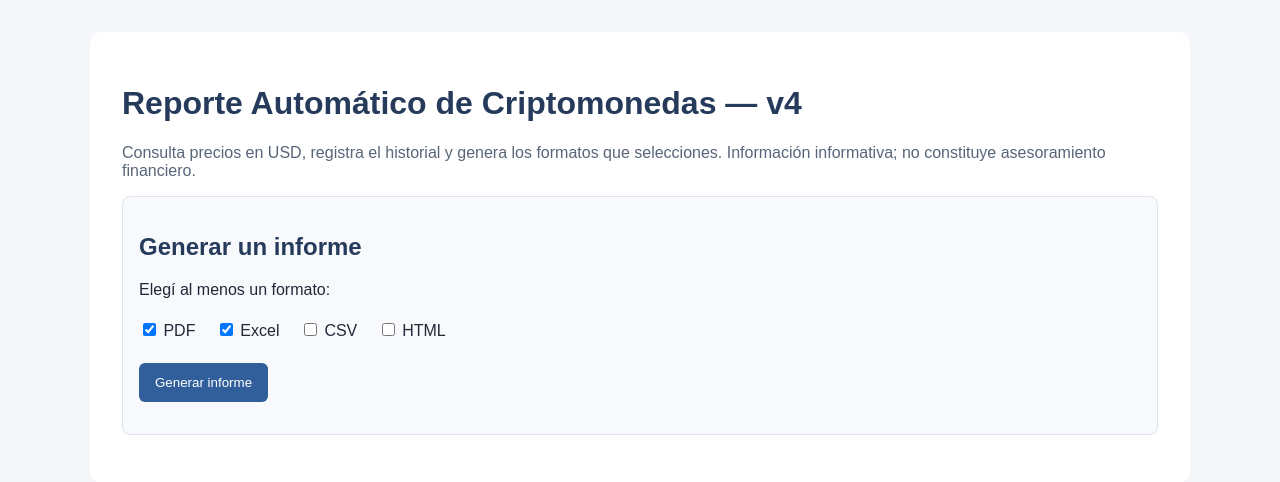
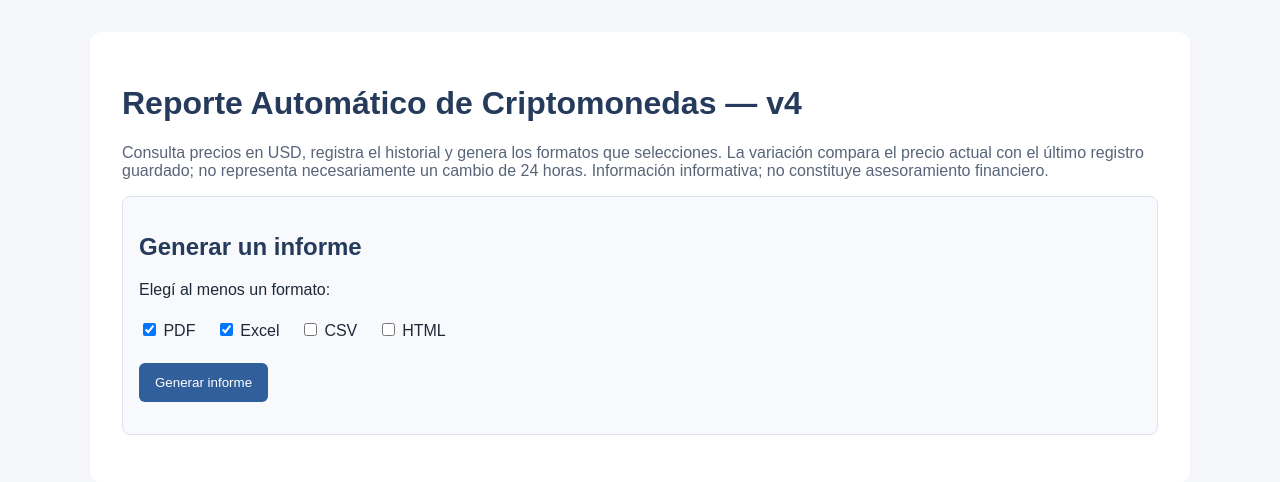
Before and after one commit to leongualfelvikingo-ai/reporte_precios, a Flask app: page / in a window 1280 px wide. Shown: the top 482 px of the page. Run offline with Flask 3, Linux system fonts and the light colour scheme.

Commit message:
Clarify v4 price variation and report selection

```diff
--- a/templates/index.html
+++ b/templates/index.html
@@ -25,7 +25,7 @@
 <body>
 <main>
     <h1>Reporte Automático de Criptomonedas — v4</h1>
-    <p class="muted">Consulta precios en USD, registra el historial y genera los formatos que selecciones. Información informativa; no constituye asesoramiento financiero.</p>
+    <p class="muted">Consulta precios en USD, registra el historial y genera los formatos que selecciones. La variación compara el precio actual con el último registro guardado; no representa necesariamente un cambio de 24 horas. Información informativa; no constituye asesoramiento financiero.</p>
 
     <section class="panel">
         <h2>Generar un informe</h2>
@@ -45,7 +45,7 @@
         <h2>Resultado</h2>
         <p>Fecha de consulta: {{ fecha }}</p>
         <table>
-            <thead><tr><th>Criptomoneda</th><th>Precio USD</th><th>Variación</th></tr></thead>
+            <thead><tr><th>Criptomoneda</th><th>Precio USD</th><th>Variación frente al último registro</th></tr></thead>
             <tbody>
             {% for item in reporte %}
                 <tr>
```
